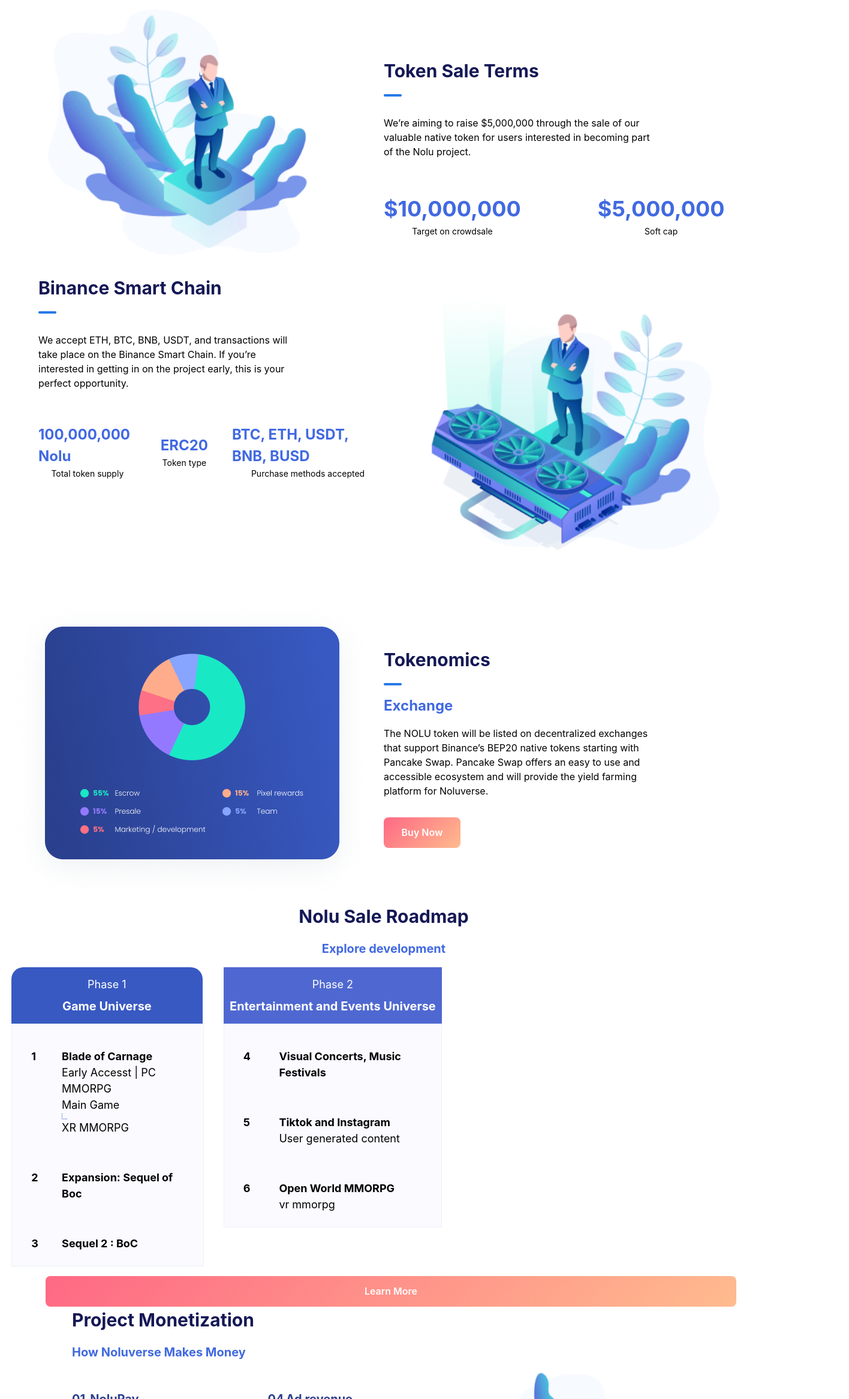
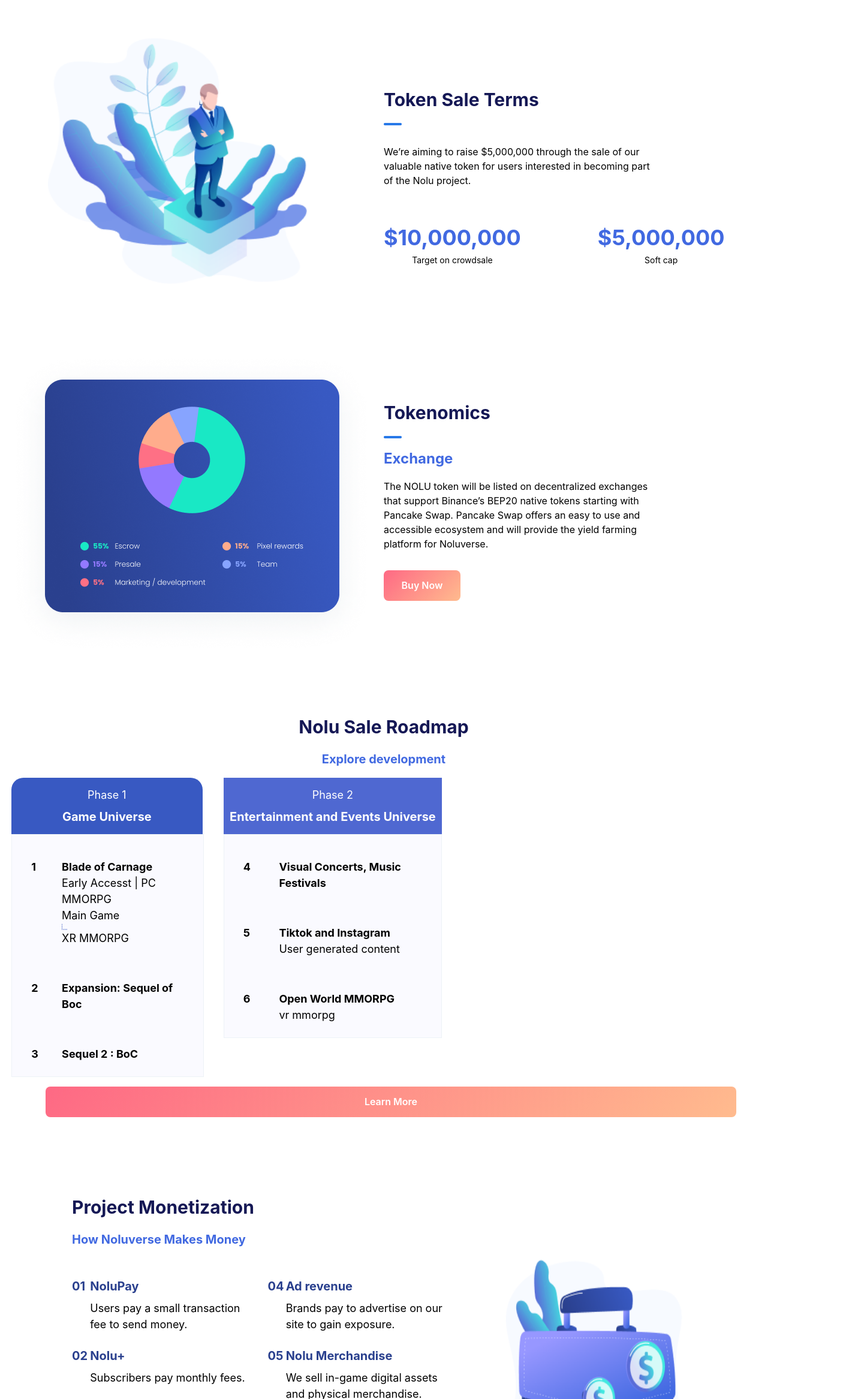
Before and after one commit to Noluverse-Technologies/landing-page-noluverse, a Next.js app: page / in a window 1280 px wide. Shown: the top 2333 px of the page at 60% size, 1416 px wide, since content can reach past the window. Built offline with nearby package versions, Linux system fonts and the light colour scheme.

Commit message:
check scrl

```diff
--- a/components/desktop/DesktopMilestoneNolu.js
+++ b/components/desktop/DesktopMilestoneNolu.js
@@ -4,7 +4,7 @@
   return (
     /*mother flex for all */
 
-    <Flex direction="column" w="100vw">
+    <Flex direction="column"  mt="5rem">
       {/*  mother flex for combined milestone nolu pard and images  start (upper part of full page) */}
 
       <Flex direction="column">
--- a/components/desktop/DesktopNoluSaleRoadmap.js
+++ b/components/desktop/DesktopNoluSaleRoadmap.js
@@ -5,7 +5,7 @@
 
  /*      mother flex for all */
 
- <Flex direction="column" w="100vw" >
+ <Flex direction="column" my="3rem">
 
  {/*   flex for roadmap heading  */}
  <Flex
--- a/components/desktop/DesktopProjectMonetization.js
+++ b/components/desktop/DesktopProjectMonetization.js
@@ -4,7 +4,7 @@
   return (
     /*mother flex for all */
 
-    <Flex direction="column"  px="5rem">
+    <Flex direction="column" my="5rem" px="5rem">
       {/*   flex for project heading  */}
       <Flex direction="column" px="2.5rem">
         <Text fontSize="3xl" fontWeight="bold" color="#151855">
--- a/components/desktop/DesktopTokenSaleTerms.js
+++ b/components/desktop/DesktopTokenSaleTerms.js
@@ -4,7 +4,7 @@
   return (
     /*      mother flex for all start */
 
-    <Flex w="100%">
+    <Flex w="100%" my="3rem">
       {/*   flex for Token Sale Terms image  */}
 
       <Flex w="50%" mt="1rem" px="5rem">
--- a/components/desktop/DesktopTokenoMics.js
+++ b/components/desktop/DesktopTokenoMics.js
@@ -2,7 +2,7 @@
 
 export default function DesktopTokenoMics () {
   return (
-    <Flex w="100%" >
+    <Flex w="100%" my="3rem">
       {/*   flex for tokenomics image  */}
 
       <Flex w="50%" mt="1rem" alignItems="center" justifyContent="center">
--- a/pages/index.js
+++ b/pages/index.js
@@ -54,11 +54,11 @@
 <Flex flexDir="column" w="100vw">
 
     <DesktopTokenSaleTerms/>
-    <BinanceSmartChain/>
+
     <DesktopTokenoMics/>
     <DesktopNoluSaleRoadmap/>
     <DesktopProjectMonetization/>
-    <MeetNoluTeam/>
+
     <DesktopMilestoneNolu/>
 
 </Flex>
```
